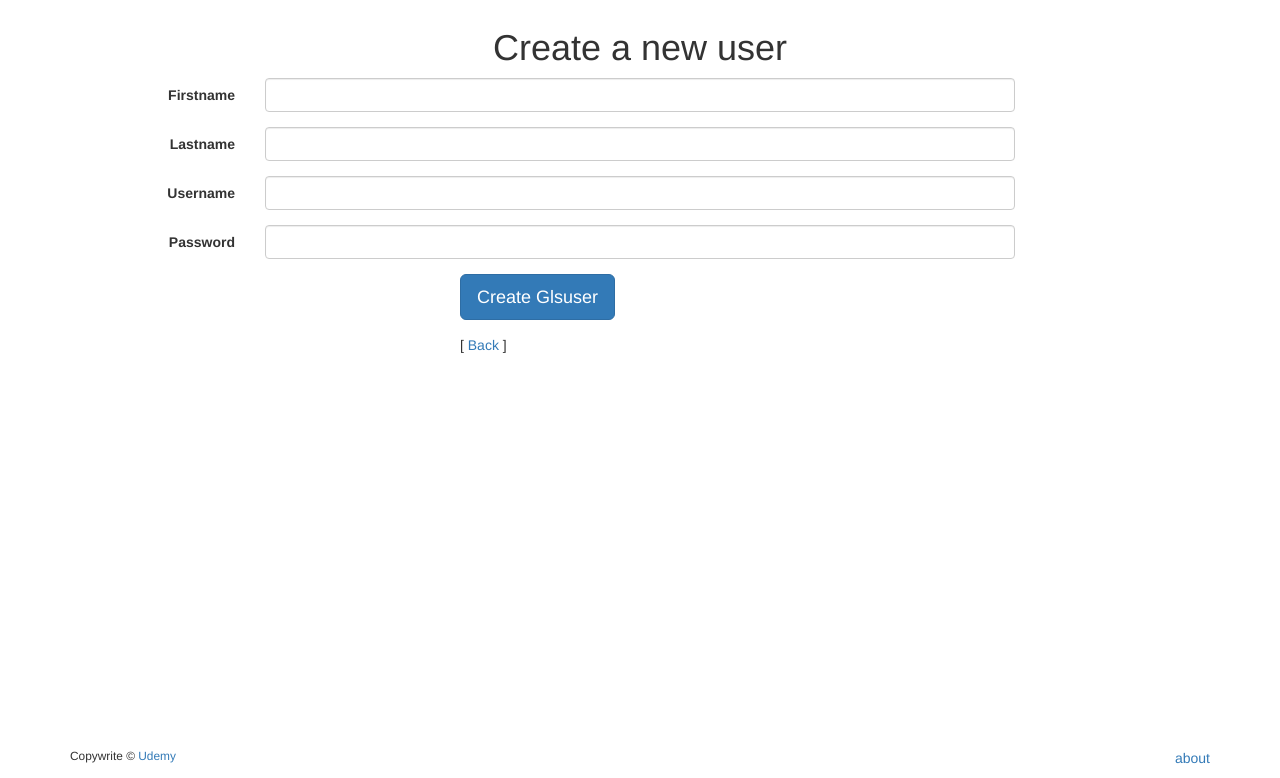
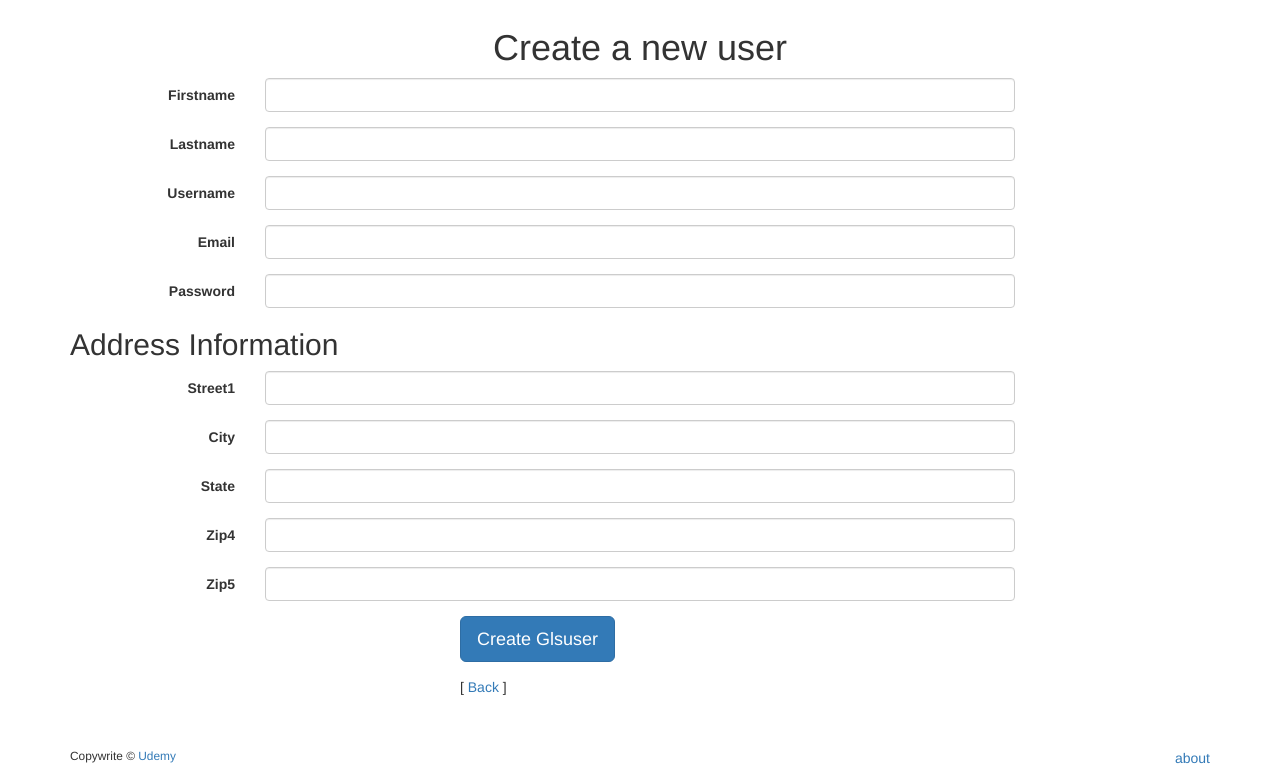
Before and after one commit to dan10261/RailLearning, a Rails app: page /glsusers/new in a window 1280 px wide. Shown: the part 65-843 px from the top of the page. Run offline with Rails 7, Linux system fonts and the light colour scheme; style sheets or scripts are compiled from the project's sources; some libraries are stand-ins or nearby versions.

Commit message:
Created Nested form for user and addresses and CRUD functions

```diff
--- a/app/assets/stylesheets/custom.css.scss
+++ b/app/assets/stylesheets/custom.css.scss
@@ -43,6 +43,10 @@ $navbar-default-bg: black;
 	border-top: 1px solid #eaeaea;
 	padding-top: 5px;
 	margin-top: 5px;
+	clear: both;
+}
+.detail-user-content{
+	padding-top:0 !important;
 }
 .description{
 	margin-top: 0;
--- a/app/controllers/glsusers_controller.rb
+++ b/app/controllers/glsusers_controller.rb
@@ -8,10 +8,11 @@ class GlsusersController < ApplicationController
 
   def new
     @glsuser = Glsuser.new
+    @glsuser.addresses.new
   end
 
   def create
-    debugger
+   # debugger
     @glsuser = Glsuser.new(glsuser_params)
     if @glsuser.save
       flash[:success] = "A user is successfully created."
@@ -31,6 +32,7 @@ class GlsusersController < ApplicationController
 
   def update
     #@glsuser = Glsuser.find(params[:id])
+    #debugger
     if @glsuser.update(glsuser_params)
       redirect_to glsuser_path(@glsuser)
       flash[:success]="The user is successfully updated."
@@ -56,7 +58,7 @@ class GlsusersController < ApplicationController
   end
 
   def glsuser_params
-    params.require(:glsuser).permit(:username, :password, :firstname, :lastname)
+    params.require(:glsuser).permit(:username, :password, :firstname,:email, :lastname, :addresses_attributes=>[:id, :street1, :city , :zip4 , :state, :glsuser_id])
   end
 
   #end private methods
--- a/app/models/address.rb
+++ b/app/models/address.rb
@@ -1,4 +1,3 @@
 class Address < ApplicationRecord
 	belongs_to :glsuser
-	validates :glsuser_id, presence: true
 end
--- a/app/models/glsuser.rb
+++ b/app/models/glsuser.rb
@@ -1,7 +1,8 @@
 #connection between controller and database
 class Glsuser < ApplicationRecord
  	has_many :notes
- 	has_many :addresses
+ 	has_many :addresses, dependent: :delete_all
+ 	accepts_nested_attributes_for :addresses
  	before_save { self.email = email.downcase }
  	VALID_EMAIL_REGEX= /\A[\w+\-.]+@[a-z\d\-.]+\.[a-z]+\z/i
  	validates :username, presence: true, length: {minumum: 3,maximum: 50}, uniqueness: {case_sensitive: false}
--- a/app/models/note.rb
+++ b/app/models/note.rb
@@ -1,4 +1,4 @@
 class Note < ApplicationRecord
-  belongs_to :glsuser
-  belongs_to :category
+  #belongs_to :glsuser
+ # belongs_to :category
 end
--- a/app/views/glsusers/_form.html.erb
+++ b/app/views/glsusers/_form.html.erb
@@ -29,12 +29,67 @@
 			</div>
 			<div class="form-group">
 				<div class="col-sm-2 control-label">
+					<%= f.label :email%>
+				</div>
+				<div class="col-sm-8">
+					<%= f.text_field :email, class: "form-control"%>
+				</div>
+			</div>
+			<div class="form-group">
+				<div class="col-sm-2 control-label">
 					<%= f.label :password %>
 				</div>
 				<div class="col-sm-8">
 					<%= f.password_field :password, class: "form-control" %>
 				</div>
 			</div>
+
+			<% if @glsuser.addresses %>
+				 <h2>Address Information</h2>
+				<%= f.fields_for :addresses do |address_fields| %>
+					<div class="form-group">
+						<div class="col-sm-2 control-label">
+							<%= address_fields.label :street1 %>
+						</div>
+						<div class="col-sm-8">
+							<%= address_fields.text_field :street1, class: "form-control" %>
+						</div>
+					</div>
+					<div class="form-group">
+						<div class="col-sm-2 control-label">
+							<%= address_fields.label :city %>
+						</div>
+						<div class="col-sm-8">
+							<%= address_fields.text_field :city, class: "form-control" %>
+						</div>
+					</div>
+					<div class="form-group">
+						<div class="col-sm-2 control-label">
+							<%= address_fields.label :state %>
+						</div>
+						<div class="col-sm-8">
+							<%= address_fields.text_field :state, class: "form-control" %>
+						</div>
+					</div>
+
+					<div class="form-group">
+						<div class="col-sm-2 control-label">
+							<%= address_fields.label :zip4 %>
+						</div>
+						<div class="col-sm-8">
+							<%= address_fields.text_field :zip4, class: "form-control" %>
+						</div>
+					</div>
+					<div class="form-group">
+						<div class="col-sm-2 control-label">
+							<%= address_fields.label :zip5 %>
+						</div>
+						<div class="col-sm-8">
+							<%= address_fields.text_field :zip5, class: "form-control" %>
+						</div>
+					</div>
+				<% end %>
+			<% end %>
 			<div class="form-group">
 				<div class="col-sm-offset-4 col-sm-4">
 					 <%= f.submit class: "btn btn-primary btn-lg" %>
--- /dev/null
+++ b/db/migrate/20190630055025_add_address_foreign_key_constraints.rb
@@ -0,0 +1,6 @@
+class AddAddressForeignKeyConstraints < ActiveRecord::Migration[5.2]
+  def change
+  	 remove_foreign_key :glsuser_id, :addresses, on_delete: :cascade
+  	 add_foreign_key :glsuser_id, :addresses
+  end
+end
--- /dev/null
+++ b/db/migrate/20190630060733_remove.rb
@@ -0,0 +1,5 @@
+class Remove < ActiveRecord::Migration[5.2]
+  def change
+  	remove_foreign_key :addresses, :glsuser_id
+  end
+end
--- /dev/null
+++ b/db/migrate/20190630063938_alter_address_foreignkey.rb
@@ -0,0 +1,6 @@
+class AlterAddressForeignkey < ActiveRecord::Migration[5.2]
+  def change
+  	 remove_foreign_key :glsuser_id, :addresses
+  	 add_foreign_key :glsuser_id, :addresses
+  end
+end
```
Also changed, not shown: app/views/glsusers/show.html.erb (+56 -14 lines), db/migrate/20190630064827_drop_glsuser.rb (added, +7 -0 lines), db/migrate/20190630065323_create_glsuser_again.rb (added, +12 -0 lines), db/migrate/20190630065341_create_notes_again.rb (added, +11 -0 lines), db/migrate/20190630065357_create_addresses_again.rb (added, +16 -0 lines), db/schema.rb.
